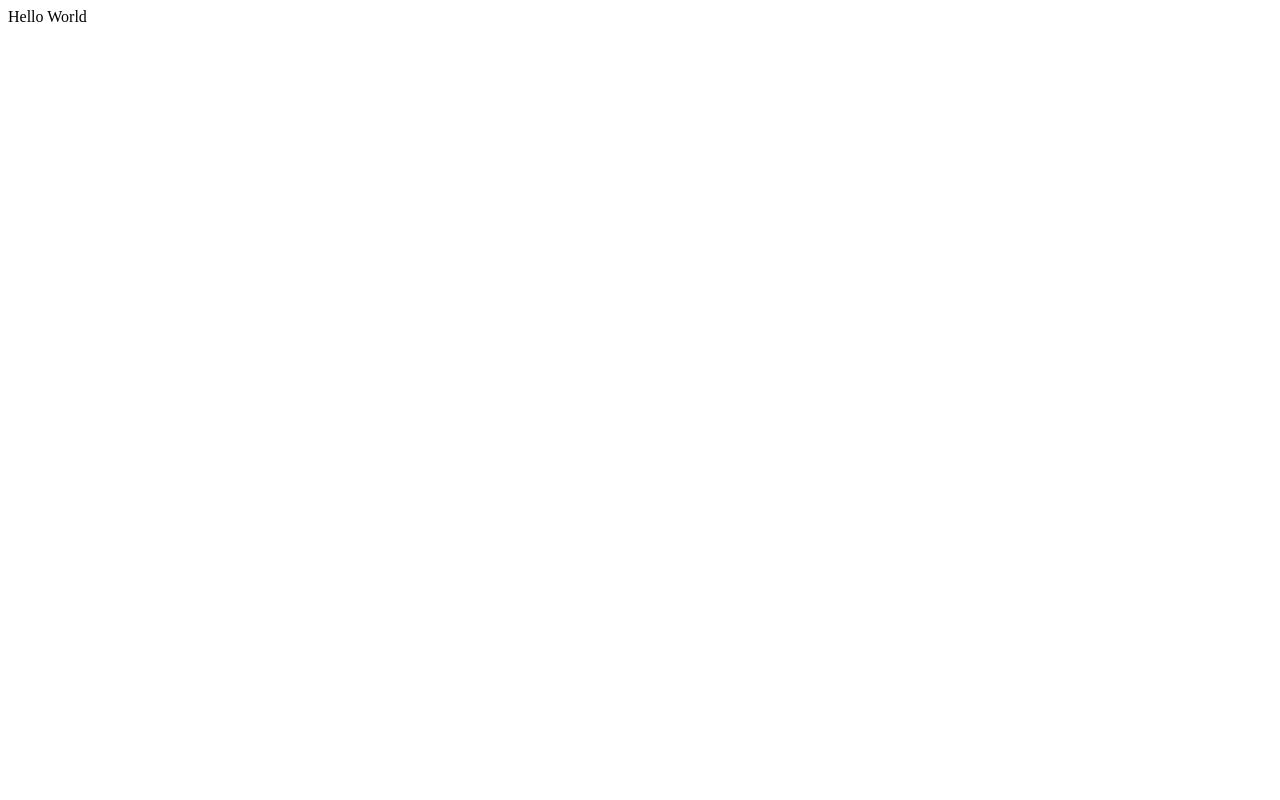
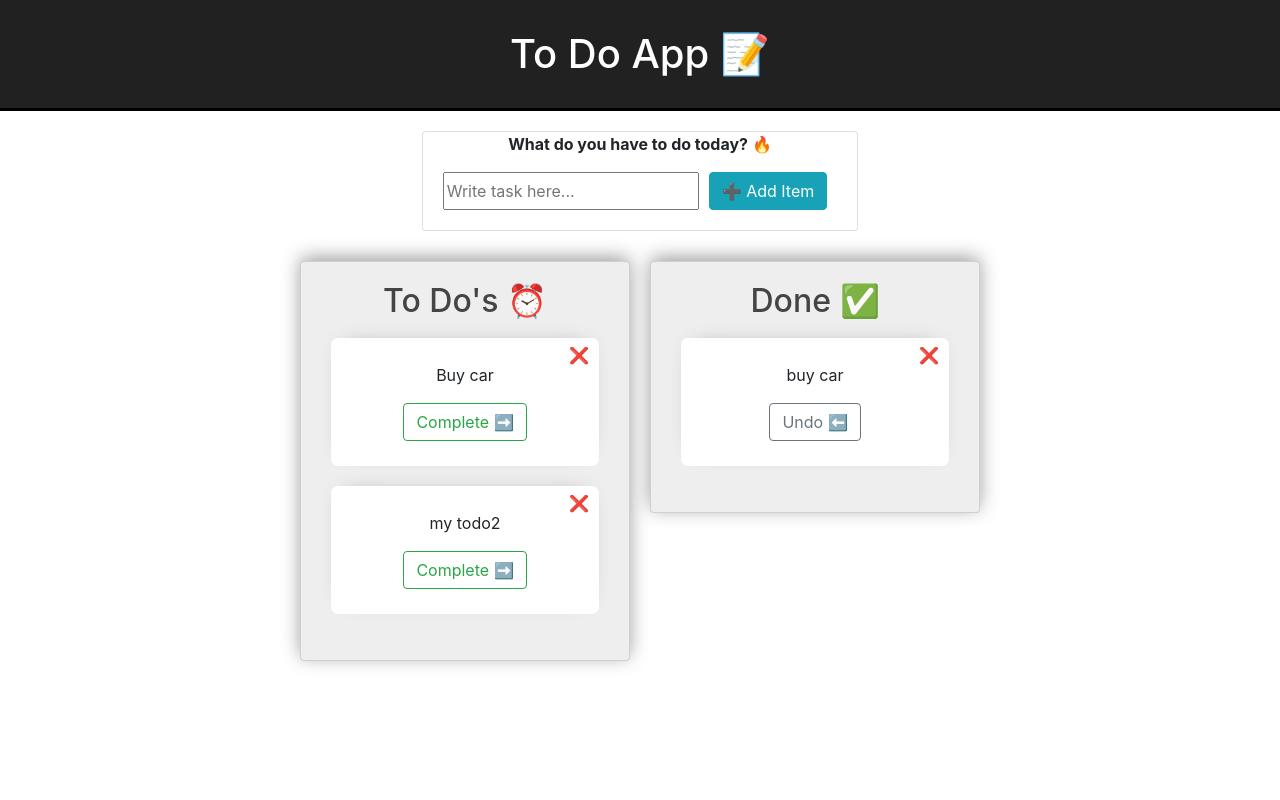
Before and after one commit to tomwilson81/ToDo_App_Flask, a Flask app: page / in a window 1280 px wide. Before the commit the page is almost empty. Run offline with Flask 2, Linux system fonts and the light colour scheme; data comes from the database, SQL or seed files in the repository; both versions use the stored data as it was after the commit; some libraries are stand-ins or nearby versions.

Commit message:
Full app complete with CRUD functionality

```diff
--- a/app.py
+++ b/app.py
@@ -1,9 +1,9 @@
-from flask import Flask, render_template
+from flask import Flask, render_template, request, redirect, url_for
 from flask_sqlalchemy import SQLAlchemy
 
 app = Flask(__name__)
 app.config['SQLALCHEMY_DATABASE_URI'] = 'sqlite:///todo.db'
-app.config['SQUALCHEMY_TRACK_MODIFICATIONS'] = False
+app.config['SQLALCHEMY_TRACK_MODIFICATIONS'] = False
 
 db = SQLAlchemy(app)
 
@@ -14,10 +14,38 @@ class Todo(db.Model):
 
 @app.route('/')
 def index():
-    return render_template('index.html')
+    incomplete = Todo.query.filter_by(complete=False).all()
+    complete = Todo.query.filter_by(complete=True).all()
 
+    return render_template('index.html', incomplete=incomplete, complete=complete)
 
+@app.route('/add', methods=['POST'])
+def add():
+    todo = Todo(text=request.form['todoitem'], complete=False)
+    db.session.add(todo)
+    db.session.commit()
+    return redirect(url_for('index'))
 
+@app.route('/complete/<id>')
+def complete(id):
+    todo = Todo.query.filter_by(id=int(id)).first()
+    todo.complete = True
+    db.session.commit()
+    return redirect(url_for('index'))
+
+@app.route('/uncheck/<id>')
+def uncheck(id):
+    todo = Todo.query.filter_by(id=int(id)).first()
+    todo.complete = False
+    db.session.commit()
+    return redirect(url_for('index'))
+
+@app.route('/delete/<id>')
+def delete(id):
+    todo = Todo.query.filter_by(id=int(id)).first()
+    db.session.delete(todo)
+    db.session.commit()
+    return redirect(url_for('index'))
 
 
 
--- a/templates/index.html
+++ b/templates/index.html
@@ -1 +1,65 @@
-Hello World
+<!DOCTYPE html>
+<html lang="en">
+<head>
+    <meta charset="UTF-8">
+    <title>Todo App</title>
+    <!-- Bootstrap CSS -->
+    <link rel="stylesheet" href="https://stackpath.bootstrapcdn.com/bootstrap/4.5.2/css/bootstrap.min.css" integrity="sha384-JcKb8q3iqJ61gNV9KGb8thSsNjpSL0n8PARn9HuZOnIxN0hoP+VmmDGMN5t9UJ0Z" crossorigin="anonymous">
+    <link rel="icon" href="data:,">
+    <link rel="stylesheet" href="{{ url_for('static', filename='css/style.css') }}">
+</head>
+
+<body>
+<div class="todo">
+    <h1 class="todo__header"> To Do App 📝 </h1>
+
+    <div class="card todo_headerContainer">
+        <p class="font-weight-bold"> What do you have to do today? 🔥 </p>
+        <form action="{{ url_for('add') }}" method="POST" class="todo__form">
+            <input type="text" placeholder="Write task here..." name="todoitem">
+            <input type="submit" class="btn btn-info" value="➕ Add Item">
+        </form>
+    </div>
+
+    <div class="todo__itemContainer">
+        {% if incomplete %}
+        <div class="card todo__innerItemContainer">
+            <h2 class="todo__itemHeader"> To Do's ⏰ </h2>
+
+            <ul class="todo__container">
+                {% for todo in incomplete %}
+                <li class="todo__item">
+                    <p>{{ todo.text }}</p>
+                    <a class="btn btn-outline-success" href="{{ url_for('complete', id=todo.id) }}">
+                        Complete ➡️
+                    </a>
+                    <a class="todo__close" href="{{ url_for('delete', id=todo.id) }}">❌</a>
+                </li>
+                {% endfor %}
+            </ul>
+        </div>
+        {% endif %}
+
+        {% if complete %}
+        <div class="card todo__innerItemContainer">
+            <h2 class="todo__itemHeader"> Done ✅ </h2>
+
+            <ul class="todo__container">
+                {% for todo in complete %}
+                <li class="todo__item">
+                    <p>{{ todo.text }}</p>
+                    <a class="btn btn-outline-secondary" href="{{ url_for('uncheck', id=todo.id) }}">
+                        Undo ⬅️
+                    </a>
+                    <a class="todo__close" href="{{ url_for('delete', id=todo.id) }}">❌</a>
+                </li>
+                {% endfor %}
+            </ul>
+        </div>
+        {% endif %}
+    </div>
+
+</div>
+
+</body>
+</html>
```
Also changed, not shown: todo.db.
